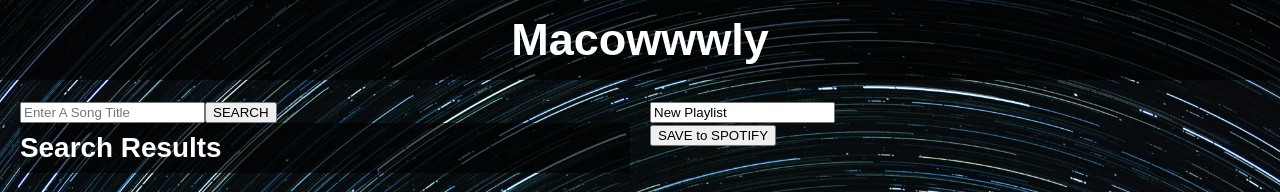
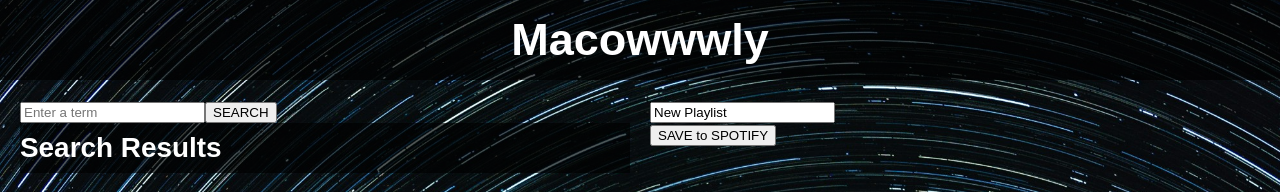
Before and after one commit to happy-coco/macowly, a React (Create React App) app: page / in a window 1280 px wide. Shown: the top 192 px of the page. Built offline with nearby package versions, Linux system fonts and the light colour scheme.

Commit message:
First changes on working app

```diff
--- a/src/components/SearchBar/SearchBar.js
+++ b/src/components/SearchBar/SearchBar.js
@@ -1,21 +1,43 @@
-import React, { useState, useCallback } from 'react';
+// import React, { useState, useCallback } from 'react';
+import React, { useState } from 'react';
 import './SearchBar.module.css';
 
 const SearchBar = (props) => {
   const [term, setTerm] = useState("");
 
-  const handleTermChange = useCallback((event) => {
+  /*const search = useCallback(() => {
+    props.onSearch(term);
+  }, [props, term]);*/
+
+  const handleSearch = () => {
+    if (term) {
+      props.onSearch(term); // Trigger the search with the current term
+    }
+  };
+
+  /*const handleTermChange = useCallback((event) => {
     setTerm(event.target.value);
-  }, []);
+  }, []);*/
 
-  const search = useCallback(() => {
-    props.onSearch(term);
-  }, [props, term]);
+  const handleTermChange = (event) => {
+    setTerm(event.target.value); // Update the search term
+  };
+
+  const handleKeyPress = (event) => {
+    if (event.key === 'Enter') {
+      handleSearch();
+    }
+  };
 
   return (
     <div className="SearchBar">
-      <input placeholder="Enter A Song Title" onChange={handleTermChange} />
-      <button className="SearchButton" onClick={search}>
+      <input
+        placeholder="Enter a term"
+        value={term}
+        onChange={handleTermChange}
+        onKeyPress={handleKeyPress}
+    />
+      <button className="SearchButton" onClick={handleSearch}>
         SEARCH
       </button>
     </div>
```
Also changed, not shown: src/components/App/App.js (+7 -0 lines).
